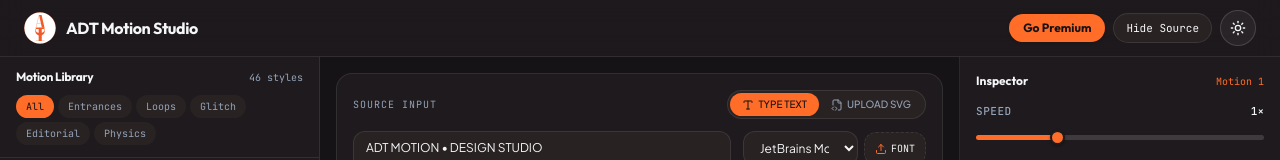
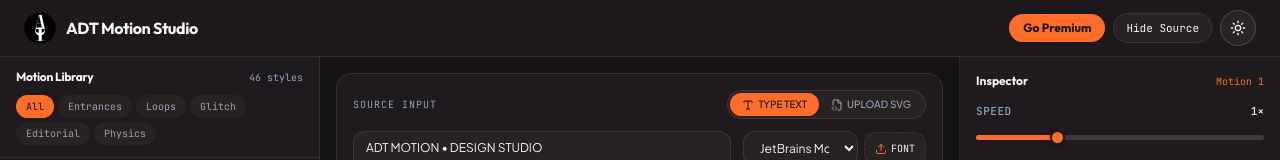
Before and after one commit to nugrahadityya2/adt-motion-web, a Next.js app: page /editor in a window 1280 px wide. Shown: the top 160 px of the page. Built offline with nearby package versions, Linux system fonts and the light colour scheme.

Commit message:
feat: switch ADT logo mark and favicon to black/white circular emblem

```diff
--- a/src/components/AdtLogoMark.tsx
+++ b/src/components/AdtLogoMark.tsx
@@ -8,36 +8,34 @@ export function AdtLogoMark({ className = "h-9 w-9" }: AdtLogoMarkProps) {
   return (
     <svg
       xmlns="http://www.w3.org/2000/svg"
-      viewBox="1600 1030 753 753"
+      viewBox="1600 119 753 753"
       className={className}
       aria-hidden="true"
     >
       <path
         d="m 0,0 c 0,-154.16 -124.971,-279.131 -279.131,-279.131 -154.159,0 -279.13,124.971 -279.13,279.131 0,154.16 124.971,279.131 279.13,279.131 C -124.971,279.131 0,154.16 0,0"
-        fill="#ffffff"
-        stroke="#f15a29"
-        strokeWidth="6"
-        transform="matrix(1.3333333,0,0,-1.3333333,2348.4551,1406.6676)"
+        fill="#000000"
+        transform="matrix(1.3333333,0,0,-1.3333333,2348.4551,495.49973)"
       />
       <path
         d="M 0,0 -30.698,137.489 -64.335,0 Z m -89.155,-82.624 55.517,226.318 H 13.063 L 65.315,-82.624 H 18.288 L 0.98,-4.246 h -66.295 l -19.268,-78.378 z"
-        fill="#f15a29"
-        transform="matrix(1.3333333,0,0,-1.3333333,1996.2529,1290.8297)"
+        fill="#ffffff"
+        transform="matrix(1.3333333,0,0,-1.3333333,1996.2529,379.662)"
       />
       <path
         d="m 0,0 h 53.536 v -4.433 h -154.47 V 0 h 53.536 V 231.876 H 0 Z"
-        fill="#f15a29"
-        transform="matrix(1.3333333,0,0,-1.3333333,2011.9581,1708.1864)"
+        fill="#ffffff"
+        transform="matrix(1.3333333,0,0,-1.3333333,2011.9581,797.01867)"
       />
       <path
         d="m 0,0 h -53.536 v 4.433 h 154.47 V 0 H 47.398 V -231.876 H 0 Z"
-        fill="#f15a29"
-        transform="matrix(1.3333333,0,0,-1.3333333,1948.7609,1404.9291)"
+        fill="#ffffff"
+        transform="matrix(1.3333333,0,0,-1.3333333,1948.7609,493.7612)"
       />
       <path
-        d="M 0,0 C -0.114,10.2 4.658,16.984 13.234,21.493 H 141.389 C 148.325,17.172 152.178,10.856 152.28,1.699 152.597,-26.682 121.996,-46.862 76.526,-47.369 31.36,-47.873 0.327,-29.296 0,0 m 76.999,-89.788 c 45.165,0.504 83.091,28.704 83.091,75.398 0,15.516 -1.556,27.265 -5.401,35.883 h 0.08 v 22.05 H 1.565 V 21.642 C -5.827,15.518 -9.565,4.967 -7.754,-16.263 -3.785,-62.788 31.834,-90.292 76.999,-89.788"
-        fill="#f15a29"
-        transform="matrix(1.3333333,0,0,-1.3333333,1875.0245,1461.0631)"
+        d="M 0,0 C -0.114,10.2 4.658,16.984 13.234,21.493 H 141.389 C 148.325,17.172 152.178,10.856 152.28,1.699 152.597,-26.682 121.996,-46.862 76.526,-47.369 31.36,-47.873 0.327,-29.296 0,0 m 76.999,-89.788 c 45.165,0.504 83.091,28.704 83.091,75.398 0,15.516 -1.556,27.265 -5.401,35.883 h 0.08 v 22.05 H 1.565 v -21.9 C -5.828,15.518 -9.565,4.967 -7.754,-16.263 -3.785,-62.788 31.834,-90.292 76.999,-89.788"
+        fill="#ffffff"
+        transform="matrix(1.3333333,0,0,-1.3333333,1875.0245,549.89533)"
       />
     </svg>
   );
```
Also changed, not shown: src/app/icon.svg.
